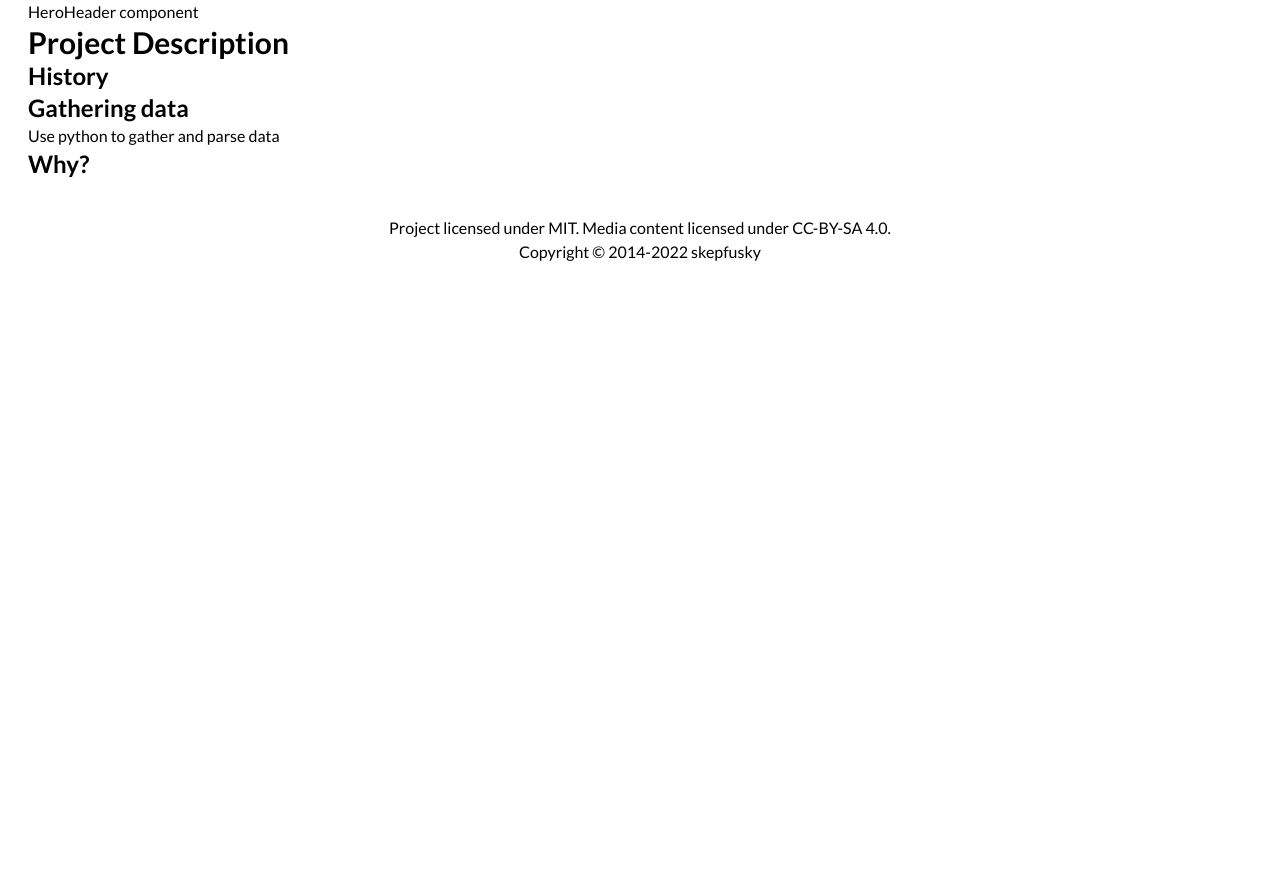
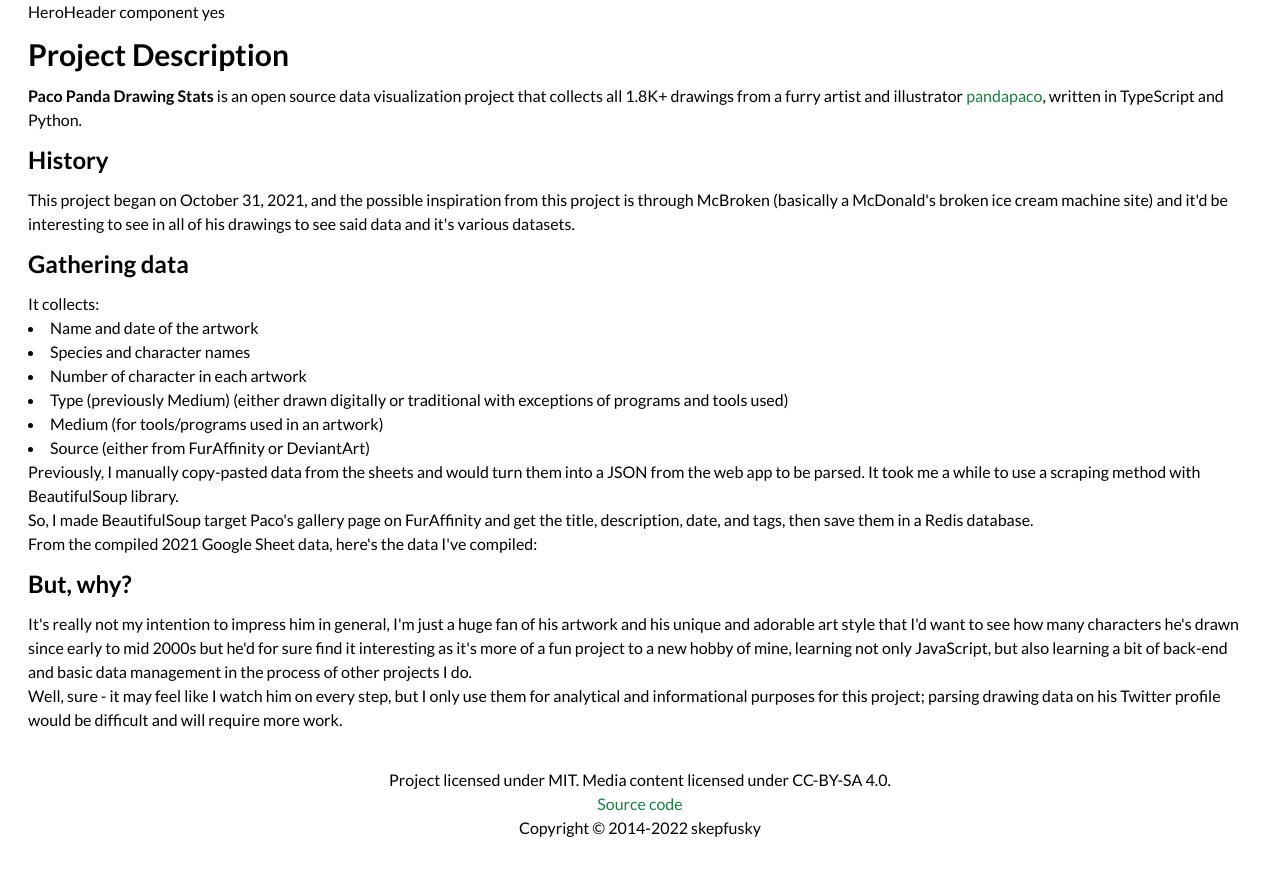
Before and after one commit to kuroji-fusky/pacopanda-drawing-stats, a Next.js app in the folder app/: page / in a window 1280 px wide. Before the commit the page ends 800 px from the top, so only its background shows below. Built offline with nearby package versions, Linux system fonts and the light colour scheme.

Commit message:
🤞 Building a solid foundation

```diff
--- a/app/next.config.js
+++ b/app/next.config.js
@@ -15,7 +15,7 @@
 
   const withPWA = require('next-pwa')({
     dest: "public",
-    // disable: process.env.NODE_ENV === "development",
+    disable: process.env.NODE_ENV === "development",
     register: true,
     runtimeCaching
   });
--- a/app/src/components/base/Layout.tsx
+++ b/app/src/components/base/Layout.tsx
@@ -1,6 +1,7 @@
 import { createContext, useState, useEffect } from "react"
 import Navbar from "./Navbar"
 import Footer from "./Footer"
+import Link from "next/link"
 
 export default function Layout({ children }: ILayoutProps) {
   const [theme, setTheme] = useState<Themes>("default")
@@ -31,6 +32,11 @@
         <p>
           Project licensed under MIT. Media content licensed under CC-BY-SA 4.0.
         </p>{" "}
+        <p>
+          <Link href="https://github.com/skepfusky/pacopanda-drawing-stats" passHref>
+            <a className="hover:underline text-green-700">Source code</a>
+          </Link>
+        </p>
         <p>Copyright &copy; 2014-{new Date().getFullYear()} skepfusky</p>{" "}
       </footer>
     </OptionsContext.Provider>
--- /dev/null
+++ b/app/src/components/placeholder/Chart.tsx
@@ -0,0 +1,10 @@
+import ChartFragment from "./ChartFragment"
+
+export default function Chart() {
+  return (
+    <div className="grid grid-flow-col w-[50%]">
+      <ChartFragment />
+      <ChartFragment />
+    </div>
+  )
+}
--- /dev/null
+++ b/app/src/components/placeholder/ChartFragment.tsx
@@ -0,0 +1,6 @@
+export default function ChartFragment() {
+  return (
+    <>
+    </>
+  )
+}
--- a/app/src/components/placeholder/HeroHeader.tsx
+++ b/app/src/components/placeholder/HeroHeader.tsx
@@ -1,7 +1,7 @@
 export default function HeroHeader() {
   return (
     <>
-      HeroHeader component
+      HeroHeader component yes
     </>
   )
 };
--- a/app/src/pages/_app.tsx
+++ b/app/src/pages/_app.tsx
@@ -7,6 +7,13 @@
 import "@fortawesome/fontawesome-svg-core/styles.css"
 import "@/styles/globals.scss"
 import Layout from "@/components/base/Layout"
+
+const components = {
+  h1: (props: any) => <h1 {...props} className="my-3" />,
+  h2: (props: any) => <h2 {...props} className="my-3" />,
+  ul: (props: any) => <ul {...props} className="list-disc list-inside" />,
+  a: (props: any) => <a {...props} className="hover:underline text-green-700" />
+}
 
 config.autoAddCss = false
 library.add(fas)
@@ -22,7 +29,7 @@
         <meta httpEquiv="X-UA-Compatible" content="IE=edge" />
       </Head>
       <Layout>
-        <MDXProvider>
+        <MDXProvider components={components}>
           <Component {...pageProps} />
         </MDXProvider>
       </Layout>
--- a/app/src/pages/index.mdx
+++ b/app/src/pages/index.mdx
@@ -1,19 +1,64 @@
 import Container from "@/components/base/Container"
-import HeroHeader from "@/components/placeholder/HeroHeader.tsx"
+import HeroHeader from "@/components/placeholder/HeroHeader"
+import Chart from "@/components/placeholder/Chart"
 
 <HeroHeader />
 
 # Project Description
 
+**Paco Panda Drawing Stats** is an open source data visualization project
+that collects all 1.8K+ drawings from a furry artist and illustrator
+[pandapaco](https://twitter.com/panda_paco), written in TypeScript and Python.
+
 ## History
 
+This project began on October 31, 2021, and the possible inspiration from this
+project is through McBroken (basically a McDonald's broken ice cream machine
+site) and it'd be interesting to see in all of his drawings to see said data
+and it's various datasets.
+
 ## Gathering data
-Use python to gather and parse data
 
-## Why?
+It collects:
+
+- Name and date of the artwork
+- Species and character names
+- Number of character in each artwork
+- Type (previously Medium) (either drawn digitally or traditional with
+  exceptions of programs and tools used)
+- Medium (for tools/programs used in an artwork)
+- Source (either from FurAffinity or DeviantArt)
+
+Previously, I manually copy-pasted data from the sheets and would turn them
+into a JSON from the web app to be parsed. It took me a while to use a
+scraping method with BeautifulSoup library.
+
+So, I made BeautifulSoup target Paco's gallery page on FurAffinity and get the title,
+description, date, and tags, then save them in a Redis database.
+
+From the compiled 2021 Google Sheet data, here's the data I've compiled:
+
+<Chart />
+
+## But, why?
+
+It's really not my intention to impress him in general, I'm just a huge fan of
+his artwork and his unique and adorable art style that I'd want to see how many
+characters he's drawn since early to mid 2000s but he'd for sure find it
+interesting as it's more of a fun project to a new hobby of mine, learning not
+only JavaScript, but also learning a bit of back-end and basic data management
+in the process of other projects I do.
+
+Well, sure - it may feel like I watch him on every step, but I only
+use them for analytical and informational purposes for this project; parsing
+drawing data on his Twitter profile would be difficult and will require more
+work.
 
 export default ({ children }) => (
-  <Container wrap description="Project WIP">
+  <Container
+    wrap
+    description="Paco Panda Drawing Stats is an open source data visualization project that collects all 1.9K+ drawings from a furry artist and illustrator pandapaco."
+  >
     {children}
   </Container>
 )
```
